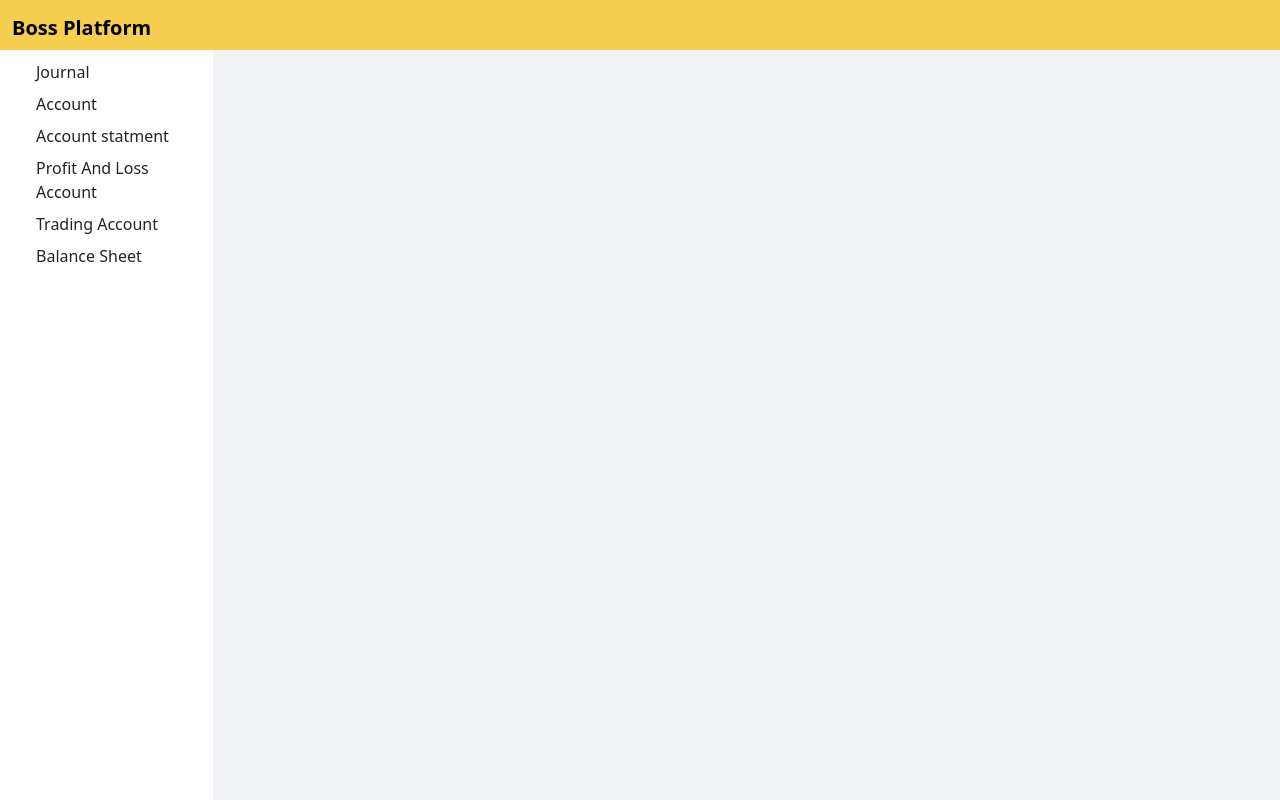
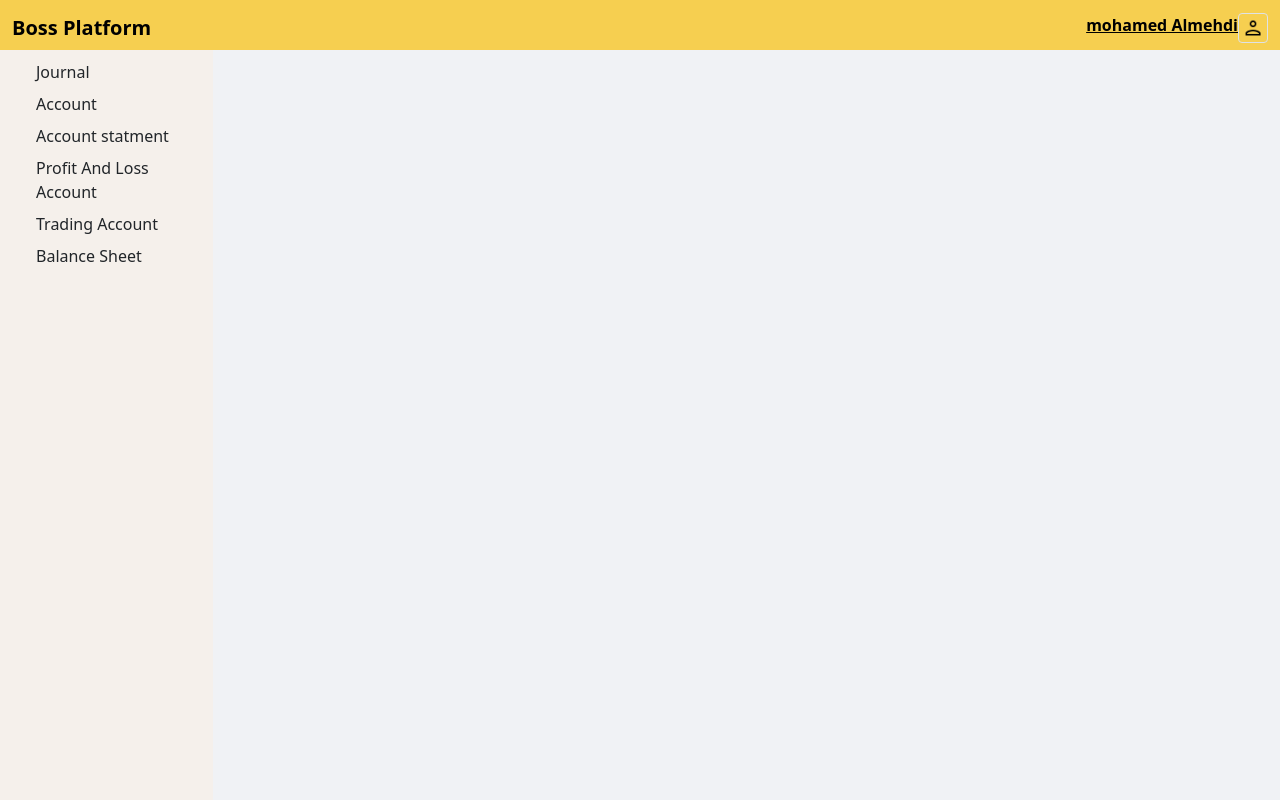
Before and after one commit to Mhde96/web-simple-boss, a React (Create React App) app: page / in a window 1280 px wide. Built offline with nearby package versions, Linux system fonts and the light colour scheme.

Commit message:
diaa header

```diff
--- a/src/widgets/header/HeaderWidget.tsx
+++ b/src/widgets/header/HeaderWidget.tsx
@@ -1,15 +1,24 @@
-import { Container, Nav, Navbar } from "react-bootstrap";
+import React from "react";
+import { Container, Image, Nav, Navbar } from "react-bootstrap";
+import NavbarCollapse from "react-bootstrap/esm/NavbarCollapse";
 import "./header-style.scss";
 export const HeaderWidget = () => {
   return (
     <div id="header-style">
-      <Navbar  expand="lg">
+      <Navbar  expand="sm">
         <Container fluid>
           <Navbar.Brand >Boss Platform</Navbar.Brand>
+          {/* <NavbarCollapse id="basic-navbar-nav">
+            <nav className="ms-auto">
+              <Nav.Link href="#mohamed almehdi">mmohamed almehdi</Nav.Link>
+            </nav>
+          </NavbarCollapse> */}
           <Navbar.Toggle />
           <Navbar.Collapse>
-            <Nav className="me-auto">
+            <Nav className="ms-auto">
 
+              <a href="/#"  >mohamed Almehdi</a>
+              <Image thumbnail style={{height:30, background:'none' , objectFit:'contain'}} src="assets/icons/icons8-user-24.png"/>
             </Nav>
           </Navbar.Collapse>
         </Container>
--- a/src/widgets/layout/layout-style.scss
+++ b/src/widgets/layout/layout-style.scss
@@ -49,4 +49,28 @@
   .platform-link {
     cursor: pointer;
   }
+
+  .sidebar-container{
+    background-color: rgb(245, 240, 235);
+
+
+    // .Navlink{
+    //   display: flex;
+    //   color: white;
+    //   padding: 10px 15px;
+    //   gap :15px;
+    //   transition: all 0.5;
+    // }
+    // .Navlink:hover{
+    //   background: lightblue;
+    //   color: black;
+    //   transition: all 0.5s;
+    // }
+    // .active {
+    //   background: lightseagreen;
+    //   color: black;
+    // }
+  }
+
+
 }
```
Also changed, not shown: public/assets/icons/icons8-user-24.png (added).
